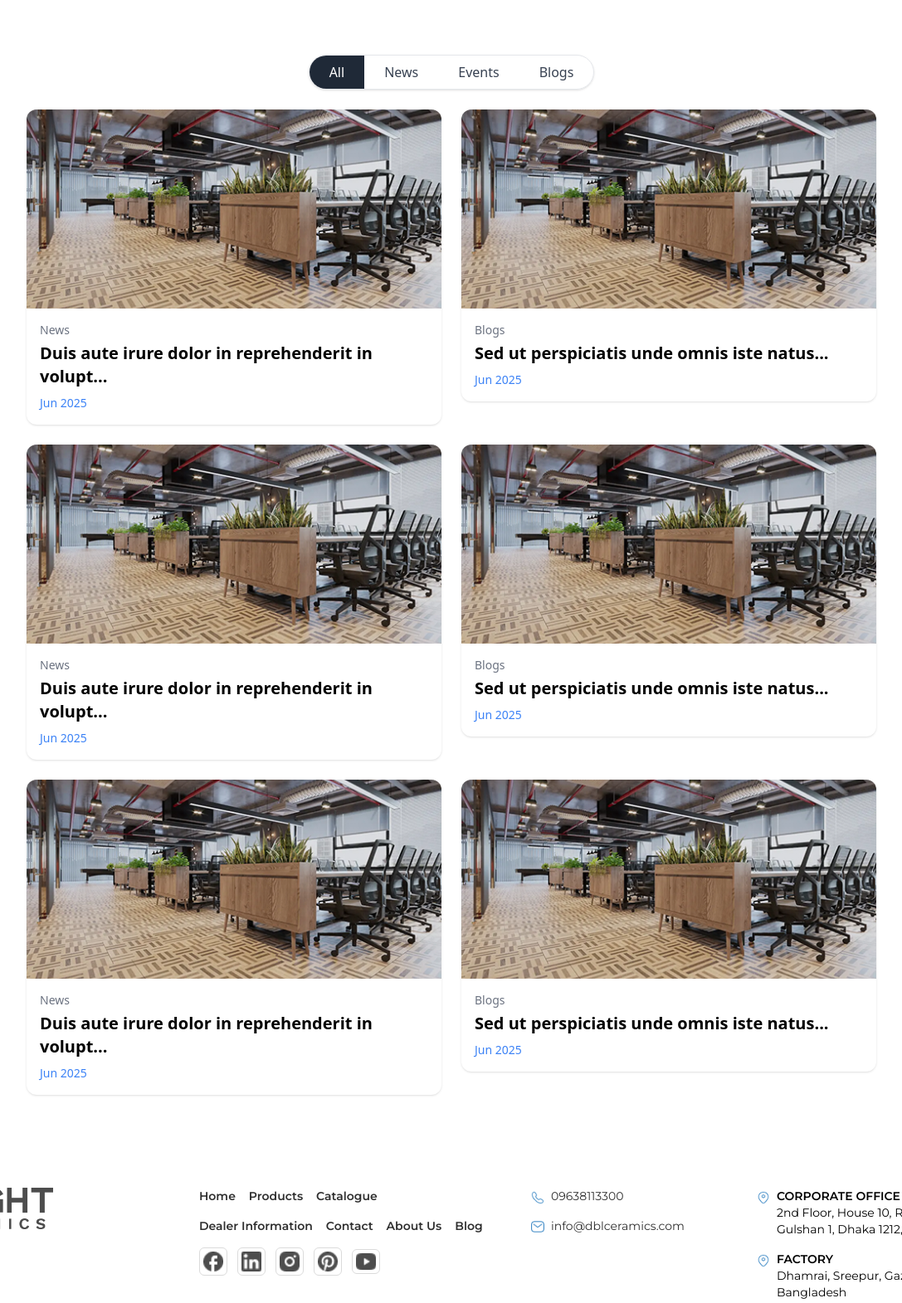
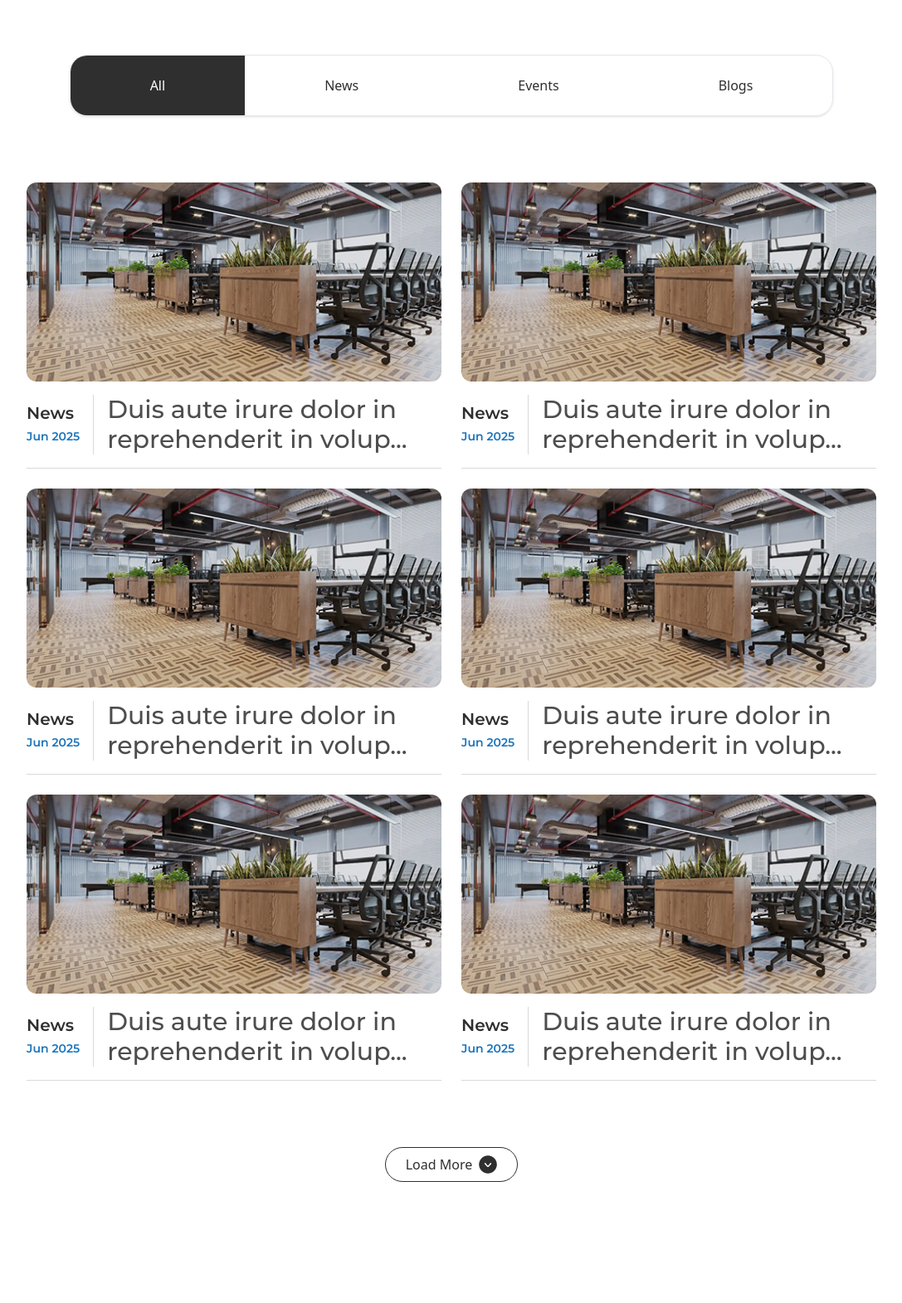
Before and after one commit to Officialimran/bright-ceramics, a plain HTML site: page news-article.html in a window 1280 px wide. Shown: the part 440-2011 px from the top of the page at 83% size, without its empty margins (96-1183 px from the left). Drawn offline with nearby package versions, Linux system fonts and the light colour scheme.

Commit message:
news and articale page updated

```diff
--- a/news-article.html
+++ b/news-article.html
@@ -186,7 +186,7 @@
       <div class="rounded-2xl overflow-hidden relative">
         <!-- Background Image -->
         <img
-          src="img/product/slide-1.png"
+          src="img/news/news-bg.png"
           alt="News & Articles"
           class="w-full h-[260px] lg:h-[260px] object-cover"
         />
@@ -202,93 +202,144 @@
   </section>
 
 
-    <section class="w-full my-20">
+    <section class="w-full my-10 lg:my-20">
       <div class="max-w-5xl mx-auto lg:px-0 px-4">
         <!-- Tabs -->
-        <div class="flex justify-center mb-6">
-          <div class="inline-flex rounded-[21px] border overflow-hidden shadow">
-            <button class="tab-btn px-6 py-2 bg-gray-800 text-white" data-tab="all">All</button>
-            <button class="tab-btn px-6 py-2 text-gray-700" data-tab="news">News</button>
-            <button class="tab-btn px-6 py-2 text-gray-700" data-tab="events">Events</button>
-            <button class="tab-btn px-6 py-2 text-gray-700" data-tab="blogs">Blogs</button>
+        <div class="flex justify-center mb-10 lg:mb-20">
+          <div class="inline-flex rounded-[12px] lg:rounded-[21px] border overflow-hidden shadow">
+            <button class="tab-btn px-7 py-2 lg:px-24 lg:py-6" data-tab="all">All</button>
+            <button class="tab-btn px-7 py-2 lg:px-24 lg:py-6" data-tab="news">News</button>
+            <button class="tab-btn px-7 py-2 lg:px-24 lg:py-6" data-tab="events">Events</button>
+            <button class="tab-btn px-7 py-2 lg:px-24 lg:py-6" data-tab="blogs">Blogs</button>
           </div>
         </div>
 
         <!-- Content Cards -->
         <div class="grid md:grid-cols-2 gap-6">
           <div class="tab-content" data-tab="news">
-            <div class="bg-white rounded-xl overflow-hidden shadow">
-              <img src="img/news/image 1.png" alt="Office" class="w-full h-60 object-cover" />
+              <div class="bg-white overflow-hidden">
+                <img src="img/news/image 1.png" alt="Office" class="w-full h-60 object-cover rounded-xl" />
+                <div class="flex border-b border-[#D9D9D9]">
+                  <div class="flex justify-center py-4 items-start flex-shrink-0">
+                    <div class="border-r border-[#D9D9D9] flex flex-col justify-center pr-4 h-full">
+                      <p class="text-[14px] lg:text-[20px] font-semibold font-montserrat text-[#2F2F2F] leading-5">News</p>
+                      <p class="text-[10px] lg:text-[14px] font-semibold text-[#1C75BC] font-montserrat mt-2">Jun 2025</p>
+                    </div>
+                  </div>
                   <div class="p-4">
-                <p class="text-sm text-gray-500">News</p>
-                <h2 class="text-xl font-semibold mt-1">Duis aute irure dolor in reprehenderit in volupt...</h2>
-                <p class="text-sm text-blue-500 mt-2">Jun 2025</p>
+                    <h2 class="text-[20px] lg:text-[30px] font-medium text-[#4D4D4D] leading-9 font-montserrat flex-1">
+                      Duis aute irure dolor in reprehenderit in volup...
+                    </h2>
+                  </div>
                 </div>
               </div>
           </div>
 
           <div class="tab-content" data-tab="events">
-            <div class="bg-white rounded-xl overflow-hidden shadow">
-              <img src="img/news/image 1.png" alt="Blog" class="w-full h-60 object-cover" />
+            <div class="bg-white overflow-hidden">
+                <img src="img/news/image 1.png" alt="Office" class="w-full h-60 object-cover rounded-xl" />
+                <div class="flex border-b border-[#D9D9D9]">
+                  <div class="flex justify-center py-4 items-start flex-shrink-0">
+                    <div class="border-r border-[#D9D9D9] flex flex-col justify-center pr-4 h-full">
+                      <p class="text-[14px] lg:text-[20px] font-semibold font-montserrat text-[#2F2F2F] leading-5">News</p>
+                      <p class="text-[10px] lg:text-[14px] font-semibold text-[#1C75BC] font-montserrat mt-2">Jun 2025</p>
+                    </div>
+                  </div>
                   <div class="p-4">
-                <p class="text-sm text-gray-500">Blogs</p>
-                <h2 class="text-xl font-semibold mt-1">Sed ut perspiciatis unde omnis iste natus...</h2>
-                <p class="text-sm text-blue-500 mt-2">Jun 2025</p>
+                    <h2 class="text-[20px] lg:text-[30px] font-medium text-[#4D4D4D] leading-9 font-montserrat flex-1">
+                      Duis aute irure dolor in reprehenderit in volup...
+                    </h2>
+                  </div>
                 </div>
               </div>
           </div>
           <div class="tab-content" data-tab="news">
-            <div class="bg-white rounded-xl overflow-hidden shadow">
-              <img src="img/news/image 1.png" alt="Office" class="w-full h-60 object-cover" />
+            <div class="bg-white overflow-hidden">
+                <img src="img/news/image 1.png" alt="Office" class="w-full h-60 object-cover rounded-xl" />
+                <div class="flex border-b border-[#D9D9D9]">
+                  <div class="flex justify-center py-4 items-start flex-shrink-0">
+                    <div class="border-r border-[#D9D9D9] flex flex-col justify-center pr-4 h-full">
+                      <p class="text-[14px] lg:text-[20px] font-semibold font-montserrat text-[#2F2F2F] leading-5">News</p>
+                      <p class="text-[10px] lg:text-[14px] font-semibold text-[#1C75BC] font-montserrat mt-2">Jun 2025</p>
+                    </div>
+                  </div>
                   <div class="p-4">
-                <p class="text-sm text-gray-500">News</p>
-                <h2 class="text-xl font-semibold mt-1">Duis aute irure dolor in reprehenderit in volupt...</h2>
-                <p class="text-sm text-blue-500 mt-2">Jun 2025</p>
+                    <h2 class="text-[20px] lg:text-[30px] font-medium text-[#4D4D4D] leading-9 font-montserrat flex-1">
+                      Duis aute irure dolor in reprehenderit in volup...
+                    </h2>
+                  </div>
                 </div>
               </div>
           </div>
 
           <div class="tab-content" data-tab="events">
-            <div class="bg-white rounded-xl overflow-hidden shadow">
-              <img src="img/news/image 1.png" alt="Blog" class="w-full h-60 object-cover" />
+            <div class="bg-white overflow-hidden">
+                <img src="img/news/image 1.png" alt="Office" class="w-full h-60 object-cover rounded-xl" />
+                <div class="flex border-b border-[#D9D9D9]">
+                  <div class="flex justify-center py-4 items-start flex-shrink-0">
+                    <div class="border-r border-[#D9D9D9] flex flex-col justify-center pr-4 h-full">
+                      <p class="text-[14px] lg:text-[20px] font-semibold font-montserrat text-[#2F2F2F] leading-5">News</p>
+                      <p class="text-[10px] lg:text-[14px] font-semibold text-[#1C75BC] font-montserrat mt-2">Jun 2025</p>
+                    </div>
+                  </div>
                   <div class="p-4">
-                <p class="text-sm text-gray-500">Blogs</p>
-                <h2 class="text-xl font-semibold mt-1">Sed ut perspiciatis unde omnis iste natus...</h2>
-                <p class="text-sm text-blue-500 mt-2">Jun 2025</p>
+                    <h2 class="text-[20px] lg:text-[30px] font-medium text-[#4D4D4D] leading-9 font-montserrat flex-1">
+                      Duis aute irure dolor in reprehenderit in volup...
+                    </h2>
+                  </div>
                 </div>
               </div>
           </div>
           <div class="tab-content" data-tab="news">
-            <div class="bg-white rounded-xl overflow-hidden shadow">
-              <img src="img/news/image 1.png" alt="Office" class="w-full h-60 object-cover" />
+            <div class="bg-white overflow-hidden">
+                <img src="img/news/image 1.png" alt="Office" class="w-full h-60 object-cover rounded-xl" />
+                <div class="flex border-b border-[#D9D9D9]">
+                  <div class="flex justify-center py-4 items-start flex-shrink-0">
+                    <div class="border-r border-[#D9D9D9] flex flex-col justify-center pr-4 h-full">
+                      <p class="text-[14px] lg:text-[20px] font-semibold font-montserrat text-[#2F2F2F] leading-5">News</p>
+                      <p class="text-[10px] lg:text-[14px] font-semibold text-[#1C75BC] font-montserrat mt-2">Jun 2025</p>
+                    </div>
+                  </div>
                   <div class="p-4">
-                <p class="text-sm text-gray-500">News</p>
-                <h2 class="text-xl font-semibold mt-1">Duis aute irure dolor in reprehenderit in volupt...</h2>
-                <p class="text-sm text-blue-500 mt-2">Jun 2025</p>
+                    <h2 class="text-[20px] lg:text-[30px] font-medium text-[#4D4D4D] leading-9 font-montserrat flex-1">
+                      Duis aute irure dolor in reprehenderit in volup...
+                    </h2>
+                  </div>
                 </div>
               </div>
           </div>
 
           <div class="tab-content" data-tab="blogs">
-            <div class="bg-white rounded-xl overflow-hidden shadow">
-              <img src="img/news/image 1.png" alt="Blog" class="w-full h-60 object-cover" />
+            <div class="bg-white overflow-hidden">
+                <img src="img/news/image 1.png" alt="Office" class="w-full h-60 object-cover rounded-xl" />
+                <div class="flex border-b border-[#D9D9D9]">
+                  <div class="flex justify-center py-4 items-start flex-shrink-0">
+                    <div class="border-r border-[#D9D9D9] flex flex-col justify-center pr-4 h-full">
+                      <p class="text-[14px] lg:text-[20px] font-semibold font-montserrat text-[#2F2F2F] leading-5">News</p>
+                      <p class="text-[10px] lg:text-[14px] font-semibold text-[#1C75BC] font-montserrat mt-2">Jun 2025</p>
+                    </div>
+                  </div>
                   <div class="p-4">
-                <p class="text-sm text-gray-500">Blogs</p>
-                <h2 class="text-xl font-semibold mt-1">Sed ut perspiciatis unde omnis iste natus...</h2>
-                <p class="text-sm text-blue-500 mt-2">Jun 2025</p>
+                    <h2 class="text-[20px] lg:text-[30px] font-medium text-[#4D4D4D] leading-9 font-montserrat flex-1">
+                      Duis aute irure dolor in reprehenderit in volup...
+                    </h2>
+                  </div>
                 </div>
               </div>
           </div>
 
-
         </div>
-
-
-
+      </div>
+      <div class="items-center justify-center w-full flex py-20">
+        <button class="inline-flex items-center gap-2 px-6 py-2 text-[#2F2F2F] rounded-full font-normal text-[16px] border border-[#2F2F2F] transition">
+            Load More
+            <span><img src="img/circle-arrow-down.png" alt="Arrow Icon" /></span>
+        </button>
       </div>
 
 
     </section>
+
 
 
   <footer class="w-full bg-white font-montserrat">
@@ -535,9 +586,9 @@
 
         function setActiveTab(tab) {
           tabs.forEach(btn => {
-            btn.classList.toggle('bg-gray-800', btn.dataset.tab === tab);
+            btn.classList.toggle('bg-[#2F2F2F]', btn.dataset.tab === tab);
             btn.classList.toggle('text-white', btn.dataset.tab === tab);
-            btn.classList.toggle('text-gray-700', btn.dataset.tab !== tab);
+            btn.classList.toggle('text-[#2F2F2F]', btn.dataset.tab !== tab);
           });
           contents.forEach(content => {
             content.classList.toggle('hidden', tab !== 'all' && content.dataset.tab !== tab);
```
Also changed, not shown: img/news/news-bg.png (added). Lines whose indentation alone changed are shown as unchanged.
